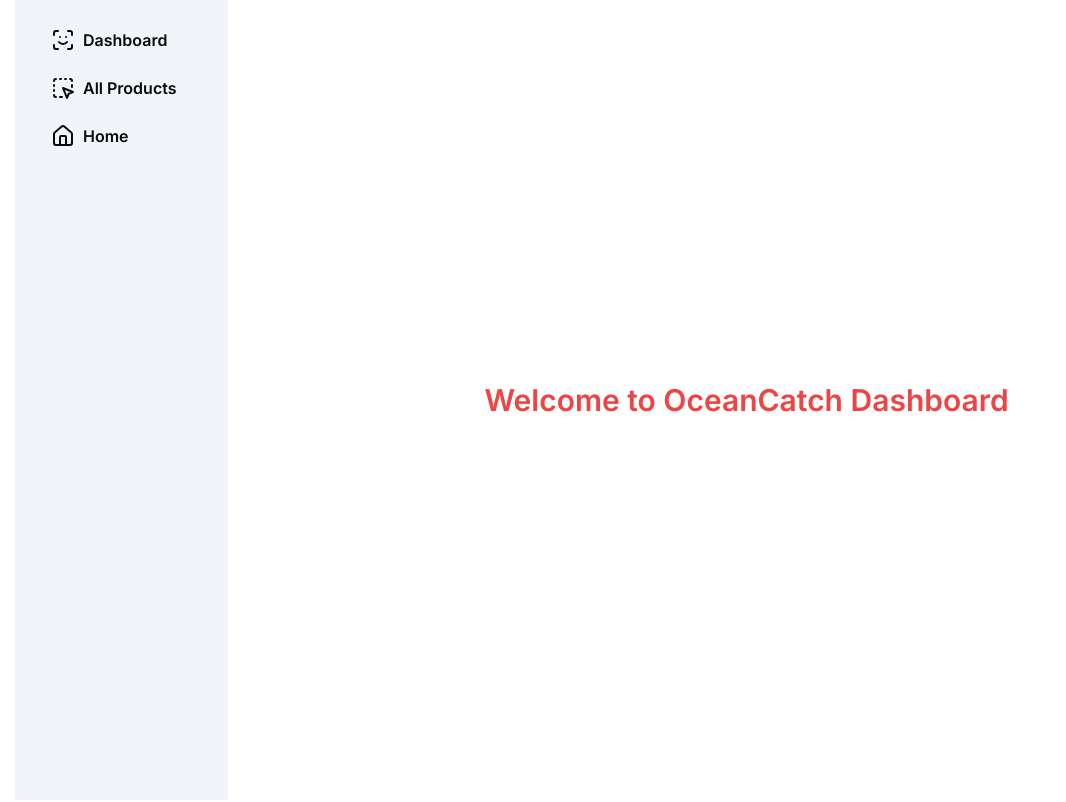
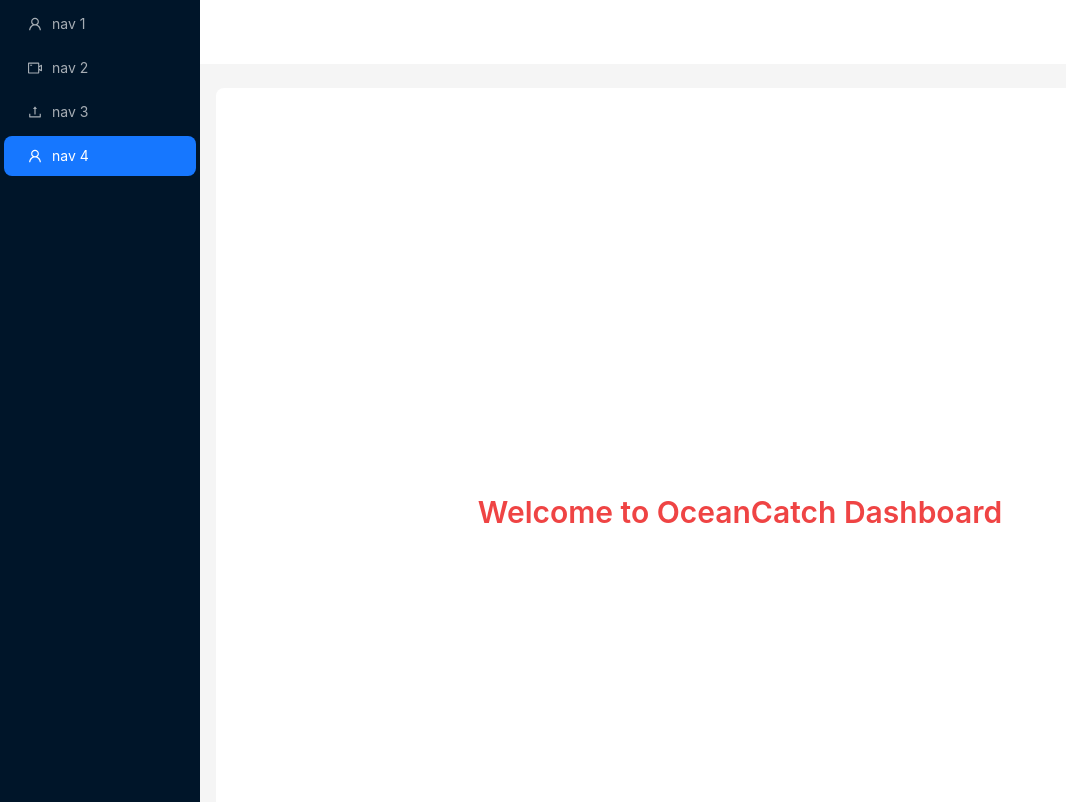
Before and after one commit to mahdimortuza/ocean-catch-client, a Next.js app: page /dashboard in a window 1280 px wide. Shown: the top 802 px of the page, without its empty margins (0-1066 px from the left). Built offline with nearby package versions, Linux system fonts and the light colour scheme.

Commit message:
sider added

```diff
--- a/package.json
+++ b/package.json
@@ -16,6 +16,7 @@
     "@reduxjs/toolkit": "^2.2.3",
     "@smastrom/react-rating": "^1.5.0",
     "@tanstack/react-table": "^8.15.0",
+    "antd": "^5.16.4",
     "axios": "^1.6.8",
     "class-variance-authority": "^0.7.0",
     "clsx": "^2.1.0",
--- a/src/app/(dashboardLayout)/dashboard/layout.tsx
+++ b/src/app/(dashboardLayout)/dashboard/layout.tsx
@@ -1,13 +1,69 @@
-import Container from "@/components/Container";
-import Sidebar from "@/components/shared/Sidebar";
-import { ReactNode } from "react";
+"use client";
+import {
+  UploadOutlined,
+  UserOutlined,
+  VideoCameraOutlined,
+} from "@ant-design/icons";
+import { Layout, Menu, theme } from "antd";
+import React, { ReactNode } from "react";
+
+const { Header, Content, Footer, Sider } = Layout;
+
+const items = [
+  UserOutlined,
+  VideoCameraOutlined,
+  UploadOutlined,
+  UserOutlined,
+].map((icon, index) => ({
+  key: String(index + 1),
+  icon: React.createElement(icon),
+  label: `nav ${index + 1}`,
+}));
 
 const DashboardLayout = ({ children }: { children: ReactNode }) => {
+  const {
+    token: { colorBgContainer, borderRadiusLG },
+  } = theme.useToken();
+
   return (
-    <Container className="flex">
-      <Sidebar />
-      {children}
-    </Container>
+    <Layout>
+      <Sider
+        breakpoint="lg"
+        collapsedWidth="0"
+        onBreakpoint={(broken) => {
+          console.log(broken);
+        }}
+        onCollapse={(collapsed, type) => {
+          console.log(collapsed, type);
+        }}
+      >
+        <div className="demo-logo-vertical" />
+        <Menu
+          theme="dark"
+          mode="inline"
+          defaultSelectedKeys={["4"]}
+          items={items}
+        />
+      </Sider>
+      <Layout>
+        <Header style={{ padding: 0, background: colorBgContainer }} />
+        <Content style={{ margin: "24px 16px 0" }}>
+          <div
+            style={{
+              padding: 24,
+              minHeight: 360,
+              background: colorBgContainer,
+              borderRadius: borderRadiusLG,
+            }}
+          >
+            {children}
+          </div>
+        </Content>
+        <Footer style={{ textAlign: "center" }}>
+          Ant Design ©{new Date().getFullYear()} Created by Ant UED
+        </Footer>
+      </Layout>
+    </Layout>
   );
 };
 
--- a/src/components/shared/Sidebar.tsx
+++ b/src/components/shared/Sidebar.tsx
@@ -1,36 +1,70 @@
-import { Home, ScanFace, SquareDashedMousePointer } from "lucide-react";
-import Link from "next/link";
+"use client";
+import {
+  UploadOutlined,
+  UserOutlined,
+  VideoCameraOutlined,
+} from "@ant-design/icons";
+import { Layout, Menu, theme } from "antd";
+import React from "react";
 
-const Sidebar = () => {
+const { Header, Content, Footer, Sider } = Layout;
+
+const items = [
+  UserOutlined,
+  VideoCameraOutlined,
+  UploadOutlined,
+  UserOutlined,
+].map((icon, index) => ({
+  key: String(index + 1),
+  icon: React.createElement(icon),
+  label: `nav ${index + 1}`,
+}));
+
+const App: React.FC = () => {
+  const {
+    token: { colorBgContainer, borderRadiusLG },
+  } = theme.useToken();
+
   return (
-    <div className="w-[250px] col-span-2 bg-slate-100 h-screen sticky top-0 left-0 overflow-auto p-4 lg:p-5 font-inter">
-      <ul>
-        <Link href="/dashboard">
-          <li
-            className="flex items-center
-           gap-2 font-semibold px-4 py-2 rounded-lg hover:bg-red-500 hover:text-white"
+    <Layout>
+      <Sider
+        breakpoint="lg"
+        collapsedWidth="0"
+        onBreakpoint={(broken) => {
+          console.log(broken);
+        }}
+        onCollapse={(collapsed, type) => {
+          console.log(collapsed, type);
+        }}
+      >
+        <div className="demo-logo-vertical" />
+        <Menu
+          theme="dark"
+          mode="inline"
+          defaultSelectedKeys={["4"]}
+          items={items}
+        />
+      </Sider>
+      <Layout>
+        <Header style={{ padding: 0, background: colorBgContainer }} />
+        <Content style={{ margin: "24px 16px 0" }}>
+          <div
+            style={{
+              padding: 24,
+              minHeight: 360,
+              background: colorBgContainer,
+              borderRadius: borderRadiusLG,
+            }}
           >
-            <ScanFace /> <span> Dashboard</span>
-          </li>
-        </Link>{" "}
-        <Link href="/dashboard/all-products">
-          <li
-            className="  mt-2 flex items-center
-           gap-2 font-semibold px-4 py-2 rounded-lg hover:bg-red-500 hover:text-white"
-          >
-            <SquareDashedMousePointer /> <span> All Products</span>
-          </li>
-        </Link>{" "}
-        <Link href="/">
-          <li className=" mt-2 flex items-center gap-2 font-semibold px-4 py-2 rounded-lg hover:bg-red-500 hover:text-white">
-            {" "}
-            <Home />
-            <span>Home</span>
-          </li>
-        </Link>
-      </ul>
-    </div>
+            content
+          </div>
+        </Content>
+        <Footer style={{ textAlign: "center" }}>
+          Ant Design ©{new Date().getFullYear()} Created by Ant UED
+        </Footer>
+      </Layout>
+    </Layout>
   );
 };
 
-export default Sidebar;
+export default App;
```
Also changed, not shown: 1 other file (tests, documents, lock files or other folders).
